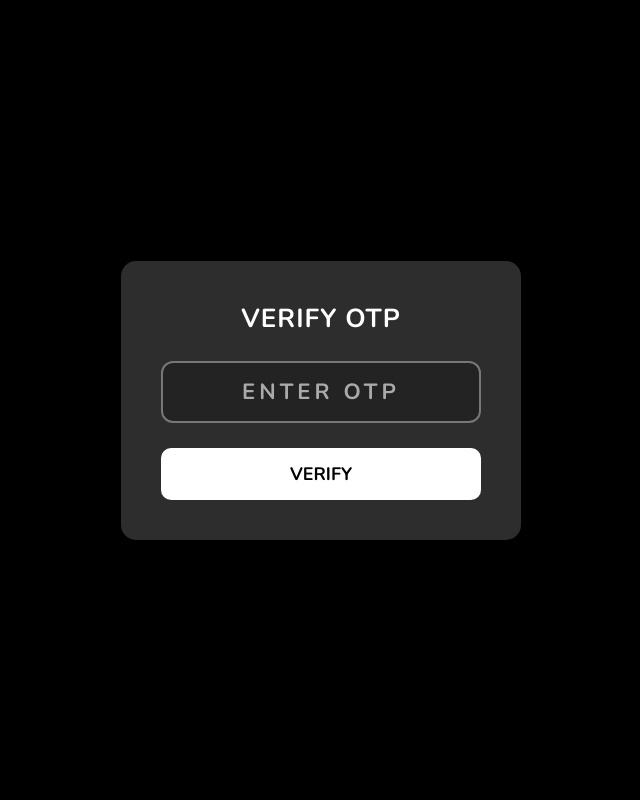
After one commit to Neravahn/ENCIPHERA, a Flask app: page /verify-otp in a window 1280 px wide. The commit adds this page. Shown: the whole page, without its empty margins (319-959 px from the left). Run offline with Flask 3, Linux system fonts and the light colour scheme.

Commit message:
added login

```diff
--- a/app.py
+++ b/app.py
@@ -1,10 +1,14 @@
-from flask import Flask, render_template, request, session
-import random
-import smtplib
-from email.mime.text import MIMEText
+from flask import Flask, render_template, request, session, redirect
 from auth.signup import save_user
+from auth.login import verify_user
+from auth.email_service import send_otp
+
+
+
 
 app = Flask(__name__)
+app.secret_key = "your_super_secret_key_here"
+
 
 @app.route('/')
 def home():
@@ -17,28 +21,42 @@ def signup():
         username = request.form['username']
         email = request.form['email']
         password = request.form['password']
-        otp = request.form['otp']
 
-        otp_genrated = random.randint(100000, 999999)
-        msg = MIMEText(f"Your Enciphera verification code is: {otp_genrated}")
+        otp = send_otp(email)
 
+        if otp is None:
+            return {"error": "OTP cannont be sent"}
 
+        session['signup_otp']= otp
+        session['user_data'] = {
+            'name': name,
+            'username': username,
+            'email': email,
+            'password': password
+        }
 
-
-        if otp == otp_genrated:
-            save_user(name, username, email, password)
-
-        else:
-            return {"error": "Please enter correct otp"}
-
-
-
-
-
-
+        return redirect('/verify-otp')
 
     return render_template('signup.html')
 
+
+@app.route('/verify-otp', methods =['GET', 'POST'])
+def verify_otp():
+    if request.method == 'POST':
+        user_otp = request.form['otp']
+        real_otp = session.get('signup_otp')
+
+        print(f"USER OTP{user_otp}")
+        print(f"REAL OTP{real_otp}")
+
+        if user_otp == real_otp:
+            data = session['user_data']
+            save_user(**data)
+            return redirect('/login')
+        else:
+            return {"error": "INCORRECT OTP"}
+
+    return render_template('verify_otp.html')
 
 
 @app.route('/login', methods = ['GET', 'POST'])
@@ -47,6 +65,13 @@ def login():
         username = request.form['username']
         password = request.form['password']
 
+        verified = verify_user(username, password)
+
+        if verified:
+            return redirect('/dashboard')
+        else:
+            return {"error": "Incorrect Credentials"}
+
     return render_template('login.html')
 
 if __name__ == "__main__":
--- /dev/null
+++ b/auth/email_service.py
@@ -0,0 +1,33 @@
+import smtplib
+from email.mime.text import MIMEText
+import random
+
+
+SENDER_EMAIL = "enciphera@gmail.com"
+APP_PASSWORD = "xtje drjd lvqy jbda"
+
+
+def generate_otp():
+    return str(random.randint(100000, 999999))
+
+def send_otp(receiver_email):
+    otp = generate_otp()
+
+    msg = MIMEText(f"Your Enciphera verification code is: {otp}")
+    msg['Subject'] = "Email Verification"
+    msg['From'] = SENDER_EMAIL
+    msg['To'] = receiver_email
+
+
+    try:
+        server = smtplib.SMTP("smtp.gmail.com", 587)
+        server.starttls()
+        server.login(SENDER_EMAIL, APP_PASSWORD)
+        server.sendmail(SENDER_EMAIL, receiver_email, msg.as_string())
+        server.quit()
+        print('sent')
+        return otp
+
+    except Exception as e:
+        print(str(e))
+        return None
--- a/auth/login.py
+++ b/auth/login.py
@@ -0,0 +1,26 @@
+from mathhash import verify_password
+import sqlite3
+
+
+DB_PATH = 'database.db'
+
+def verify_user(username, password):
+
+
+    conn = sqlite3.connect(DB_PATH)
+    cursor  = conn.cursor()
+
+    query =f"""
+    SELECT password FROM users WHERE username = ?
+    """
+    cursor.execute(query, (username,))
+    row = cursor.fetchone()
+    conn.close()
+
+    if not row:
+        return False
+
+    hashed = row[0]
+
+
+    return verify_password(password , hashed)
--- a/auth/signup.py
+++ b/auth/signup.py
@@ -22,7 +22,6 @@ def save_user(name, username, email, password):
         cursor.execute(query, data)
         conn.commit()
         print("done")
-        return {'success': 'SUCCESSFUL'}
 
     except sqlite3.IntegrityError as e:
 
@@ -31,12 +30,5 @@ def save_user(name, username, email, password):
         print(str(e))  #<<----- ONLY IN DEVLOPING PHASE
 
 
-        if "users.username" in error_message:
-            return {'error': 'Username already taken.'}
-        elif "users.email" in error_message:
-            return {'error': 'Email already registered.'}
-        else:
-            return {'error': 'Something went wrong'}
-
     finally:
         conn.close()
--- a/templates/index.html
+++ b/templates/index.html
@@ -24,7 +24,9 @@
 <body>
 
     <div id="content">
-        <h2 id="logo">ENCIPHERA</h2>
+        <div id="logo">
+            <img src="{{ url_for('static', filename='images/logo.png') }}">
+        </div>
 
         <p>
             ENCIPHERA encrypts your notes on-device so only you can read them.
--- a/templates/login.html
+++ b/templates/login.html
@@ -5,7 +5,7 @@
     <meta charset="UTF-8">
     <meta name="viewport" content="width=device-width, initial-scale=1.0">
     <title>ENCIPHERA - Signup</title>
-    <link rel="stylesheet" href="{{ url_for('static', filename='css/signup.css') }}">
+    <link rel="stylesheet" href="{{ url_for('static', filename='css/auth.css') }}">
     <style>
         @font-face {
             font-family: 'Nunito';
--- a/templates/signup.html
+++ b/templates/signup.html
@@ -5,7 +5,7 @@
     <meta charset="UTF-8">
     <meta name="viewport" content="width=device-width, initial-scale=1.0">
     <title>ENCIPHERA - Signup</title>
-    <link rel="stylesheet" href="{{ url_for('static', filename='css/signup.css') }}">
+    <link rel="stylesheet" href="{{ url_for('static', filename='css/auth.css') }}">
     <style>
         @font-face {
             font-family: 'Nunito';
@@ -36,8 +36,9 @@
             <input type="password" id="confirm_password" name="confirm_password" placeholder="Re-enter password"
                 required>
 
-            <button type="submit">Sign Up</button>
+            <button type="submit">GET OTP</button>
         </form>
+
         <div id="errors">
         </div>
     </div>
--- /dev/null
+++ b/templates/verify_otp.html
@@ -0,0 +1,127 @@
+<!DOCTYPE html>
+<html lang="en">
+
+<head>
+    <meta charset="UTF-8">
+    <meta name="viewport" content="width=device-width, initial-scale=1.0">
+    <title>ENCIPHERA - verify otp</title>
+
+    <style>
+        @font-face {
+            font-family: 'Nunito';
+            src: url("{{ url_for('static', filename='fonts/Nunito-VariableFont_wght.ttf') }}") format('truetype');
+            font-weight: bold;
+        }
+
+        * {
+            margin: 0;
+            padding: 0;
+            box-sizing: border-box;
+            font-family: 'Nunito', sans-serif;
+        }
+
+        body {
+            background: #000000;
+            height: 100vh;
+            display: flex;
+            justify-content: center;
+            align-items: center;
+        }
+
+
+        .container {
+            background: rgb(45, 45, 45);
+            padding: 40px;
+            width: 400px;
+            border-radius: 15px;
+            box-shadow: 0 5px 25px rgba(0, 0, 0, 0.4);
+            text-align: center;
+        }
+
+        h2 {
+            margin-bottom: 25px;
+            color: #ffffff;
+            font-size: 26px;
+            font-weight: 700;
+            letter-spacing: 1px;
+        }
+
+        #otp {
+            width: 100%;
+            padding: 14px;
+            font-size: 22px;
+            border-radius: 12px;
+            border: 2px solid #777;
+            background: rgb(35, 35, 35);
+            color: #ffffff;
+            text-align: center;
+            letter-spacing: 4px;
+            transition: 0.25s ease;
+        }
+
+        #otp::placeholder {
+            color: #aaaaaa;
+        }
+
+        #otp:focus {
+            border-color: #ffffff;
+            background: rgb(30, 30, 30);
+            box-shadow: 0 0 10px rgba(125, 125, 125, 0.4);
+            outline: none;
+        }
+
+        #submitBtn {
+            width: 100%;
+            margin-top: 25px;
+            padding: 14px;
+            background: #ffffff;
+            border: none;
+            border-radius: 10px;
+            color: #000;
+            font-size: 18px;
+            font-weight: 600;
+            cursor: pointer;
+            transition: 0.25s ease-in-out;
+        }
+
+        #submitBtn:hover {
+            background: #7d7d7d;
+        }
+
+        #error {
+            margin-top: 20px;
+            padding: 12px;
+
+            background: rgba(255, 0, 0, 0.15);
+            border-left: 4px solid #ff4d4d;
+
+            color: #ff4d4d;
+            font-size: 0.95rem;
+            font-weight: 600;
+
+            border-radius: 8px;
+            letter-spacing: 0.5px;
+
+            display: none;
+        }
+    </style>
+</head>
+
+<body>
+
+    <div class="container">
+
+        <h2>VERIFY OTP</h2>
+
+        <form id="otp_verify" method="POST" action="/verify-otp">
+            <input id="otp" name="otp" placeholder="ENTER OTP">
+
+            <button id="submitBtn" type="submit">VERIFY</button>
+        </form>
+
+        <div id="error"></div>
+    </div>
+
+</body>
+
+</html>
```
Also changed, not shown: static/css/auth.css (renamed from static/css/signup.css, +11 -0 lines), database.db, static/images/logo.png (added).
